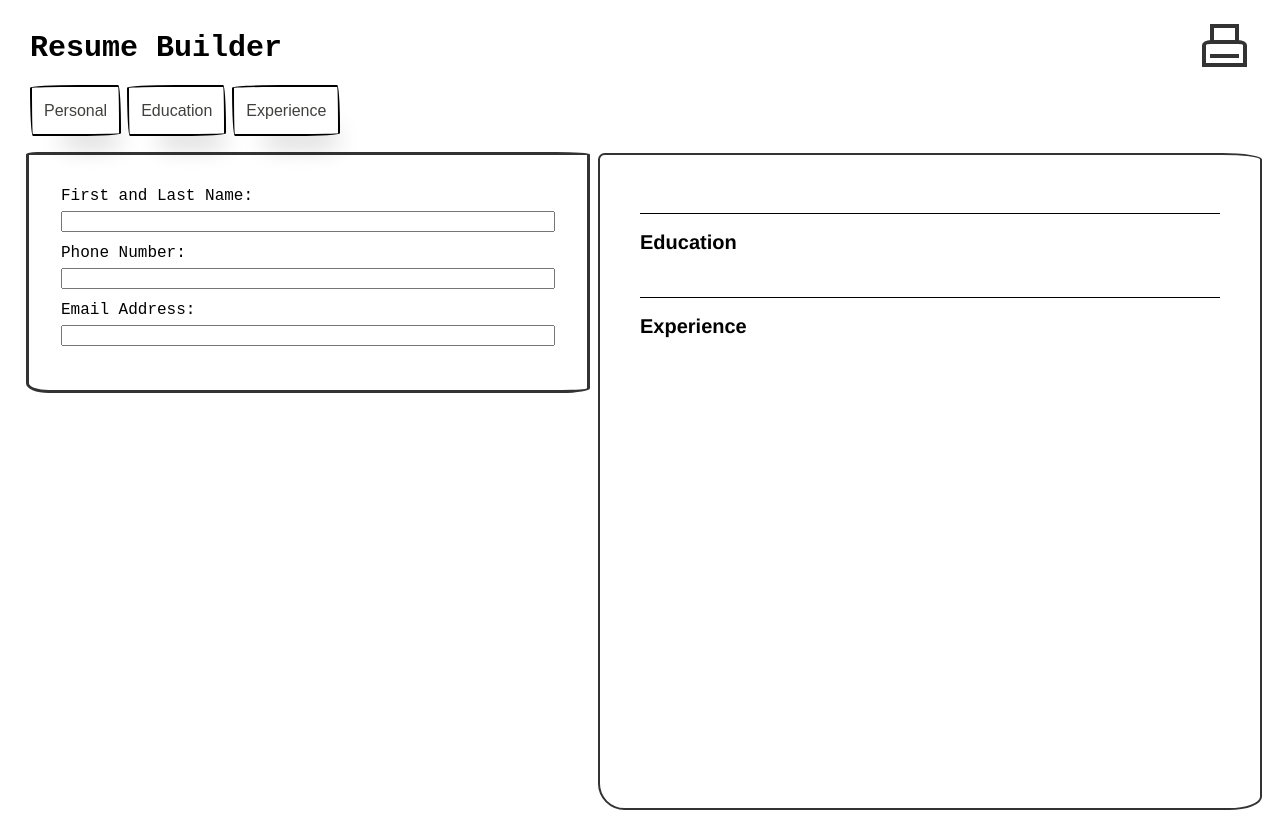
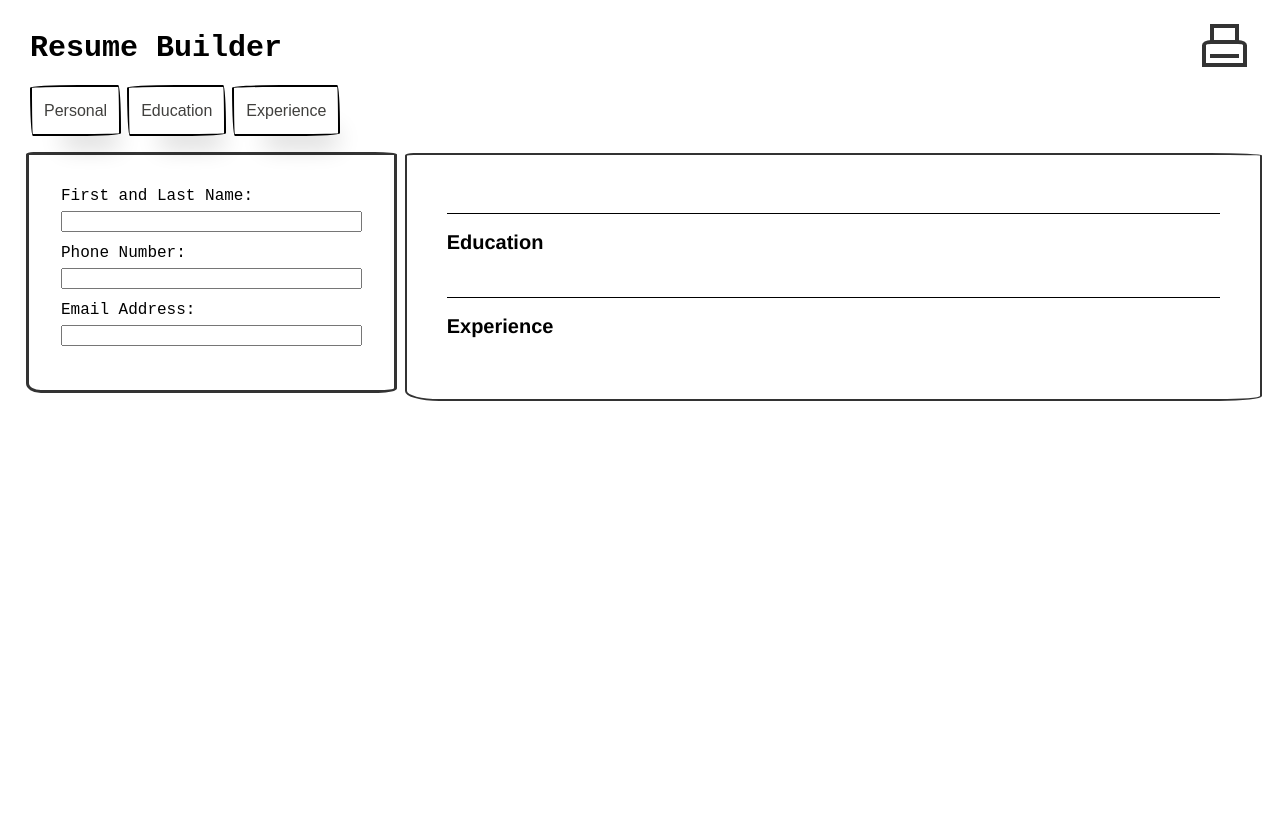
Before and after one commit to anuragmaganti/ResumeLoomr, a React (Vite) app: page / in a window 1280 px wide. Built offline with nearby package versions, Linux system fonts and the light colour scheme.

Commit message:
changed flex rules for editorpanel and resumereview so preview takes up more space

```diff
--- a/src/App.css
+++ b/src/App.css
@@ -13,14 +13,9 @@
 
 .main {
   display: flex;
-  flex: 1;
-
 }
 
-.main > * {
-  flex: 1;
-  min-width: 0;
-}
+
 
 fieldset {
   border: none;
@@ -37,8 +32,13 @@ h3 {
   margin-left: 12px;
 }
 
+.editorPanel {
+  flex: 2;
+}
+
 /*border styling*/
 .resumePage {
+  flex: 4;
   padding: 1rem 2.5rem;
   margin-top: 68px;
   border: 2.5px solid #333333;
```
